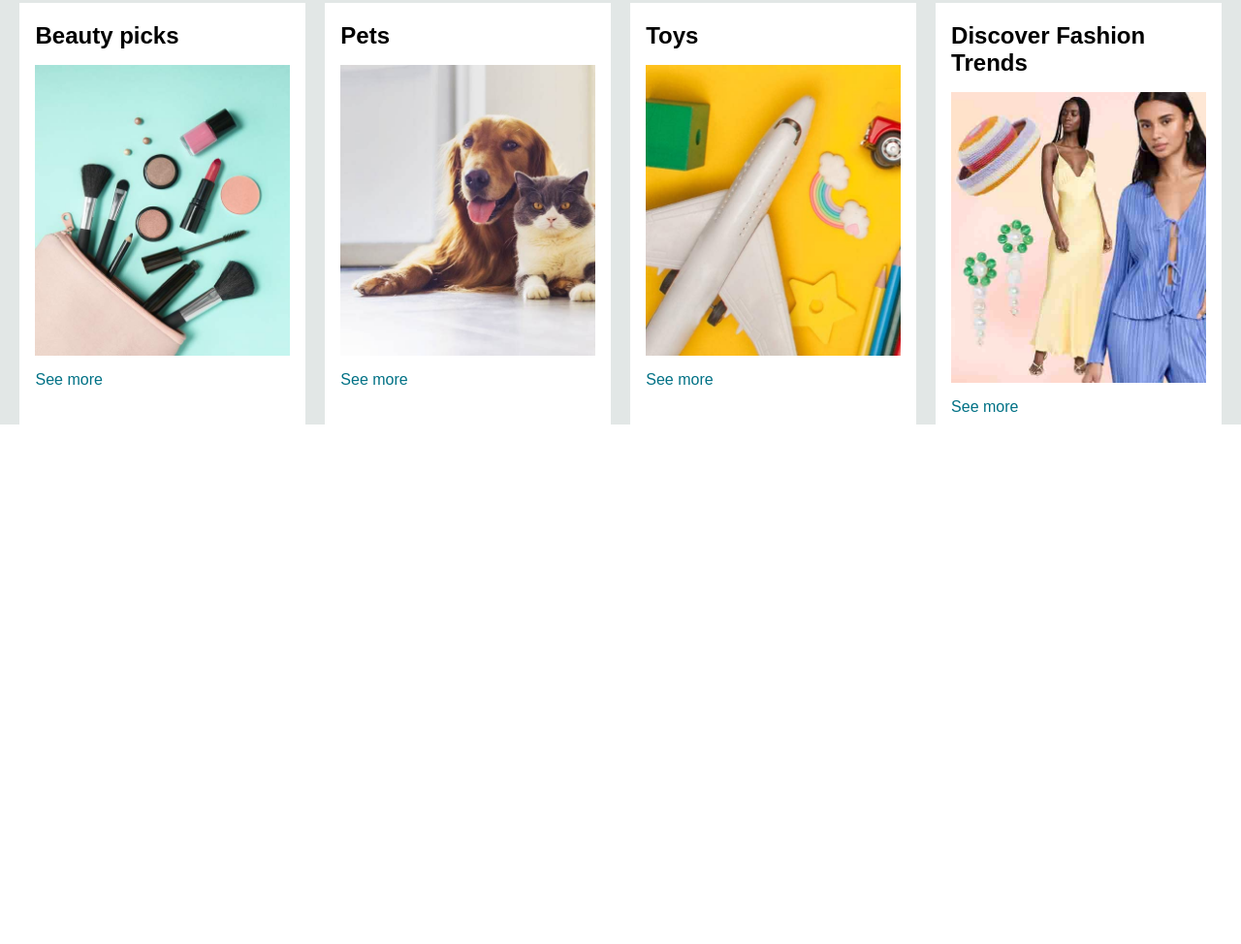
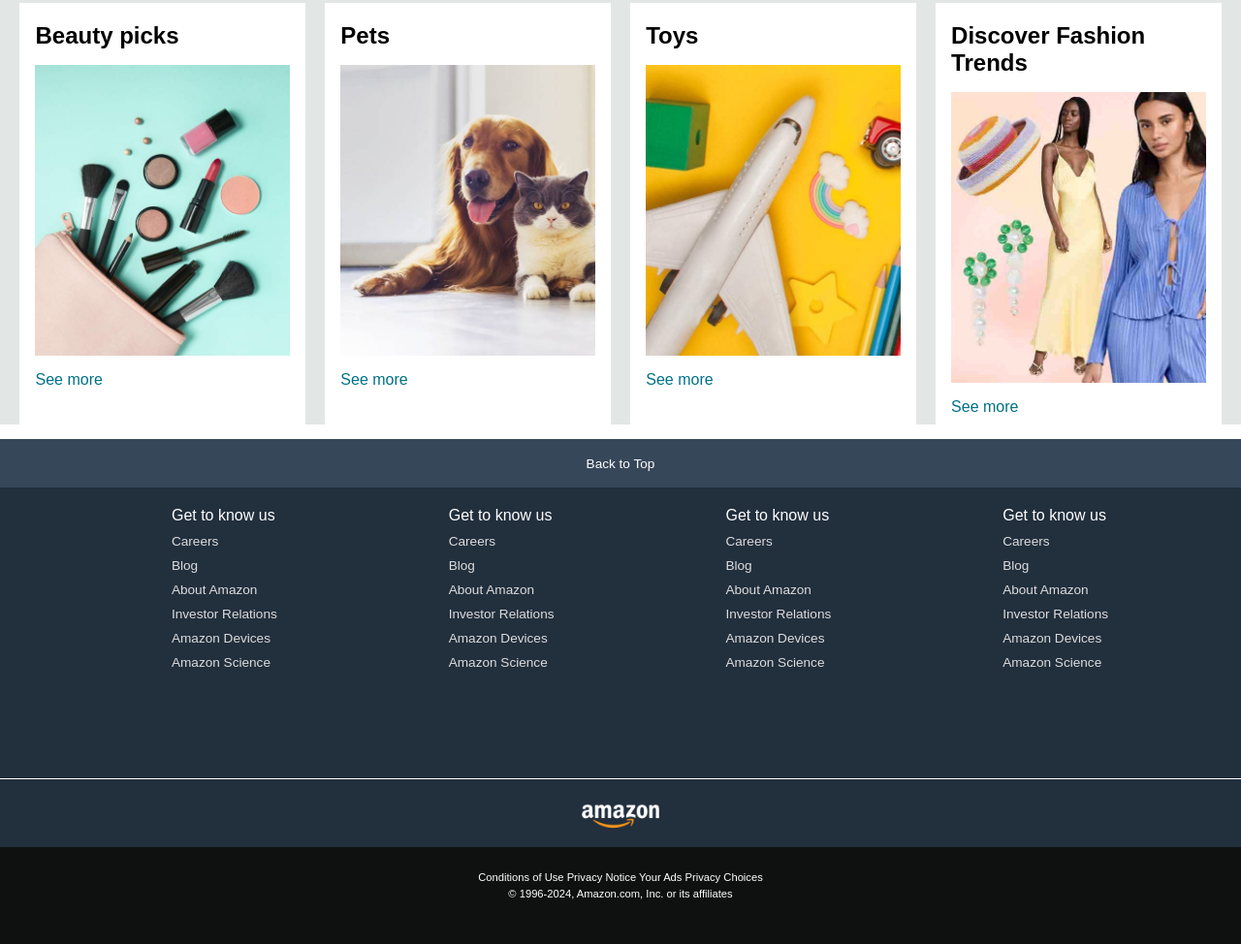
Before and after one commit to Priyanshu211003/Amazon, a plain HTML site: page index.html in a window 1280 px wide. Shown: the part 912-1886 px from the top of the page at 97% size. Before the commit the page ends 1350 px from the top, so only its background shows below. Drawn offline with Linux system fonts and the light colour scheme.

Commit message:
Add Footer

```diff
--- a/index.html
+++ b/index.html
@@ -124,5 +124,62 @@
             </div>
         </div>
     </div>
+
+    <footer>
+        <div class="foot-panel1">
+            Back to Top
+        </div>
+        <div class="foot-panel2">
+            <ul>
+                <p>Get to know us</p>
+                <a>Careers</a>
+                <a>Blog</a>
+                <a>About Amazon</a>
+                <a>Investor Relations</a>
+                <a>Amazon Devices</a>
+                <a>Amazon Science</a>
+            </ul>
+            <ul>
+                <p>Get to know us</p>
+                <a>Careers</a>
+                <a>Blog</a>
+                <a>About Amazon</a>
+                <a>Investor Relations</a>
+                <a>Amazon Devices</a>
+                <a>Amazon Science</a>
+            </ul>
+            <ul>
+                <p>Get to know us</p>
+                <a>Careers</a>
+                <a>Blog</a>
+                <a>About Amazon</a>
+                <a>Investor Relations</a>
+                <a>Amazon Devices</a>
+                <a>Amazon Science</a>
+            </ul>
+            <ul>
+                <p>Get to know us</p>
+                <a>Careers</a>
+                <a>Blog</a>
+                <a>About Amazon</a>
+                <a>Investor Relations</a>
+                <a>Amazon Devices</a>
+                <a>Amazon Science</a>
+            </ul>
+        </div>
+        <div class="foot-panel3">
+            <div class="logo"></div>
+        </div>
+        <div class="foot-panel4">
+            <div class="pages">
+                <a>Conditions of Use</a>
+                <a>Privacy Notice</a>
+                <a>Your Ads Privacy Choices </a>
+            </div>
+            <div class="copyright">
+                © 1996-2024, Amazon.com, Inc. or its affiliates
+            </div>
+        </div>
+    </footer>
 </body>
 </html>
--- a/style.css
+++ b/style.css
@@ -174,3 +174,61 @@
 .box-cont p{
     color: #007185;
 }
+
+
+footer{
+    margin-top: 15px;
+}
+.foot-panel1{
+    background-color: #37475a;
+    color: white;
+    height: 50px;
+    display: flex;
+    justify-content: center;
+    align-items: center;
+    font-size: 0.85rem;
+}
+.foot-panel2{
+    background-color: #222f3d;
+    color: white;
+    height: 300px;
+    display: flex;
+    justify-content: space-evenly;
+}
+ul{
+    margin-top: 20px;
+}
+ul a{
+    display: block;
+    font-size: 0.85rem;
+    margin-top: 10px;
+    color: #dddddd;
+}
+.foot-panel3{
+    background-color: #222f3d;
+    color: white;
+    border-top: 0.5px solid white;
+    height: 70px;
+    display: flex;
+    justify-content: center;
+    align-items: center;
+}
+.logo{
+    background-image: url("amazon_logo.png");
+    background-size: cover;
+    height: 50px;
+    width: 100px;
+}
+.foot-panel4{
+    background-color: #0f1111;
+    color: white;
+    height: 100px;
+    font-size: 0.7rem;
+    text-align: center;
+}
+.pages{
+    padding-top: 25px;
+}
+.copyright{
+   padding-top: 5px;
+}
```
